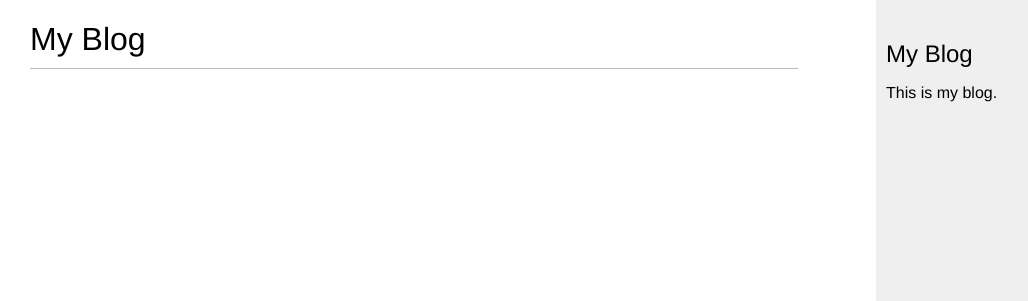
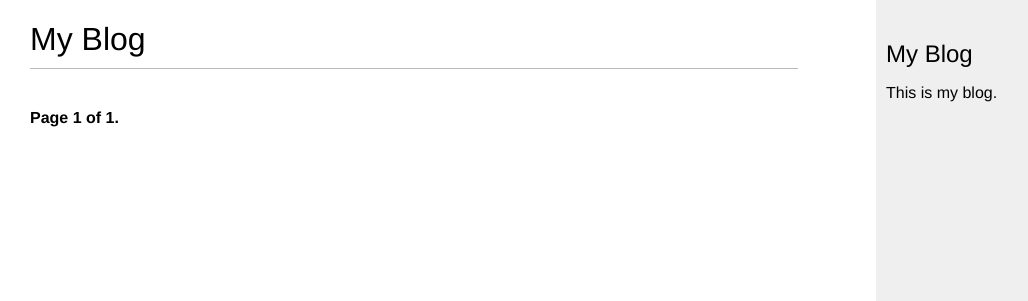
Before and after one commit to aqibmehraj20/mysite, a Django app: page / in a window 1280 px wide. Shown: the top 301 px of the page, without its empty margins (0-1028 px from the left). Run offline with Django 3.2, Linux system fonts and the light colour scheme; data comes from the database, SQL or seed files in the repository.

Commit message:
adding pagination

```diff
--- a/blog/templates/blog/post/list.html
+++ b/blog/templates/blog/post/list.html
@@ -9,4 +9,6 @@
         <p class="date">Published {{ post.publish }} by {{ post.author }}</p>
         {{ post.body|truncatewords:30|linebreaks }}
     {% endfor %}
+
+    {% include "pagination.html" with page=page_obj %}
 {% endblock %}
--- /dev/null
+++ b/blog/templates/pagination.html
@@ -0,0 +1,15 @@
+<div class="pagination">
+    <span class="step-links">
+        {% if page.has_previous %}
+            <a href="?page={{ page.previous_page_number }}">Previous</a>
+        {% endif %}
+
+        <span class="current">
+            Page {{ page.number }} of {{ page.paginator.num_pages }}.
+        </span>
+
+        {% if page.has_next %}
+            <a href="?page={{ page.next_page_number }}">Next</a>
+        {% endif %}
+    </span>
+</div>
```
